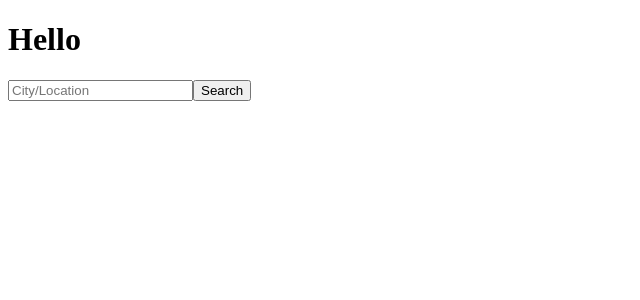
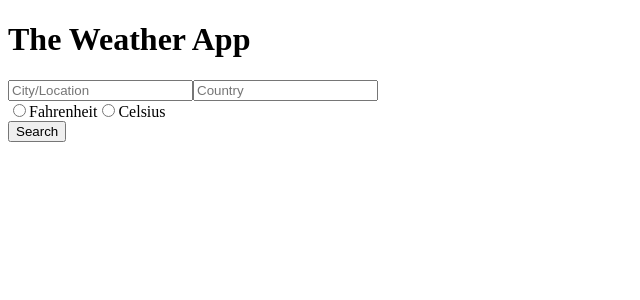
Before and after one commit to DevinFischer32/weather, a React (Create React App) app: page / in a window 1280 px wide. Shown: the top 300 px of the page, without its empty margins (0-640 px from the left). Built offline with nearby package versions, Linux system fonts and the light colour scheme.

Commit message:
Connected Api

```diff
--- a/package.json
+++ b/package.json
@@ -6,6 +6,7 @@
     "@testing-library/jest-dom": "^5.16.1",
     "@testing-library/react": "^12.1.2",
     "@testing-library/user-event": "^13.5.0",
+    "axios": "^0.25.0",
     "react": "^17.0.2",
     "react-dom": "^17.0.2",
     "react-scripts": "5.0.0",
--- a/src/App.js
+++ b/src/App.js
@@ -1,10 +1,46 @@
-import Search from "./Components/Search";
+import WheatherMain from "./Page/WheatherMain";
+import React, { useState } from "react";
+import axios from "axios";
 
 function App() {
+  const [city, setcity] = useState("");
+  const [country, setcountry] = useState("");
+  const [temperature, settemperature] = useState("imperial");
+  const [data, setdata] = useState({});
+  const [display, setdisplay] = useState(false);
+
+  let cityFn = (e) => {
+    setcity(e.target.value);
+  };
+  let countryFn = (e) => {
+    setcountry(e.target.value);
+  };
+  let temperatureFn = (e) => {
+    settemperature(e.target.value);
+  };
+  let searchFn = async (e) => {
+    e.preventDefault();
+    await axios
+      .get(
+        `http://api.openweathermap.org/data/2.5/weather?q=${city},${country}&units=${temperature}&APPID=${process.env.REACT_APP_API_KEY}`
+      )
+      .then((res) => {
+        setdata(res);
+        setdisplay(true);
+      });
+  };
   return (
     <div className="App">
-      <h1>Hello</h1>
-      <Search />
+      <WheatherMain
+        data={data}
+        setdisplay={setdisplay}
+        display={display}
+        temperature={temperature}
+        cityFn={cityFn}
+        countryFn={countryFn}
+        temperatureFn={temperatureFn}
+        searchFn={searchFn}
+      />
     </div>
   );
 }
--- a/src/Components/Search.js
+++ b/src/Components/Search.js
@@ -1,12 +1,30 @@
-import React from "react";
-
-export default function Search() {
+export default function Search(props) {
+  const { cityFn, countryFn, temperatureFn, searchFn } = props;
   return (
-    <div>
-      <form action="">
-        <input type="text" placeholder="City/Location" />
-        <button>Search</button>
-      </form>
-    </div>
+    <>
+      <div>
+        <form>
+          <input type="text" placeholder="City/Location" onChange={cityFn} />
+          <input type="text" placeholder="Country" onChange={countryFn} />
+          <div>
+            <input
+              type="radio"
+              value="imperial"
+              name="Temperature"
+              onChange={temperatureFn}
+            />
+            Fahrenheit
+            <input
+              type="radio"
+              value="metric"
+              name="Temperature"
+              onChange={temperatureFn}
+            />
+            Celsius
+          </div>
+          <button onClick={searchFn}>Search</button>
+        </form>
+      </div>
+    </>
   );
 }
--- /dev/null
+++ b/src/Components/Weather.js
@@ -0,0 +1,66 @@
+import React from "react";
+
+export default function Weather(props) {
+  const { setdisplay, display, data, temperature } = props;
+  const info = data.data;
+  console.log(data);
+
+  var val = Math.floor(info.wind.deg / 22.5 + 0.5);
+  var compass = [
+    "N",
+    "NNE",
+    "NE",
+    "ENE",
+    "E",
+    "ESE",
+    "SE",
+    "SSE",
+    "S",
+    "SSW",
+    "SW",
+    "WSW",
+    "W",
+    "WNW",
+    "NW",
+    "NNW",
+  ];
+  let days = [
+    "Saturday",
+    "Sunday",
+    "Monday",
+    "Tuesday",
+    "Wednesday",
+    "Thrusday",
+    "Friday",
+  ];
+  let direction = compass[val % 16];
+  const date = new Date();
+  console.log(days[date.getDay()]);
+
+  return (
+    <div>
+      <h1>
+        {info.name}, {info.sys.country}
+      </h1>
+
+      <h2>{`Temperature Now: ${Math.round(info.main.temp)} ${
+        temperature === "imperial" ? "\u2109" : "\u2103"
+      }`}</h2>
+      <h2>Humidity : {info.main.humidity}% </h2>
+      <h2>
+        Wind : {info.wind.speed} {direction} mph
+      </h2>
+
+      <h2>{info.weather[0].main}</h2>
+      <div>
+        <button
+          onClick={(e) => {
+            setdisplay(!display);
+          }}
+        >
+          Search New City
+        </button>
+      </div>
+    </div>
+  );
+}
--- /dev/null
+++ b/src/Page/WheatherMain.js
@@ -0,0 +1,36 @@
+import React from "react";
+import Search from "../Components/Search";
+import Weather from "../Components/Weather";
+
+export default function WheatherMain(props) {
+  const {
+    data,
+    display,
+    setdisplay,
+    cityFn,
+    countryFn,
+    temperatureFn,
+    searchFn,
+    temperature,
+  } = props;
+  return (
+    <div>
+      <h1>The Weather App</h1>
+      {display ? (
+        <Weather
+          data={data}
+          setdisplay={setdisplay}
+          display={display}
+          temperature={temperature}
+        />
+      ) : (
+        <Search
+          cityFn={cityFn}
+          countryFn={countryFn}
+          temperatureFn={temperatureFn}
+          searchFn={searchFn}
+        />
+      )}
+    </div>
+  );
+}
```
Also changed, not shown: 2 other files (tests, documents, lock files or other folders).
